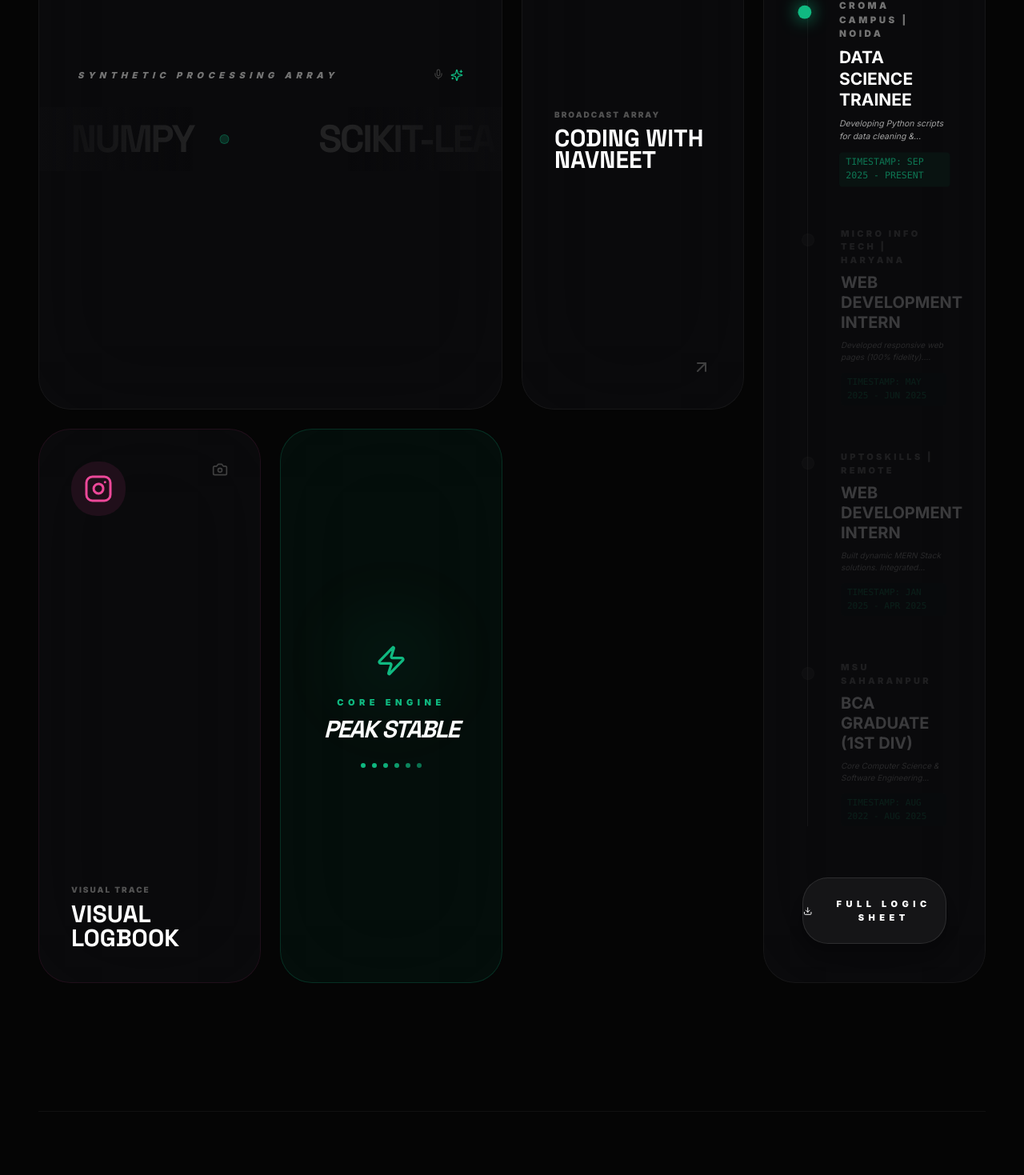
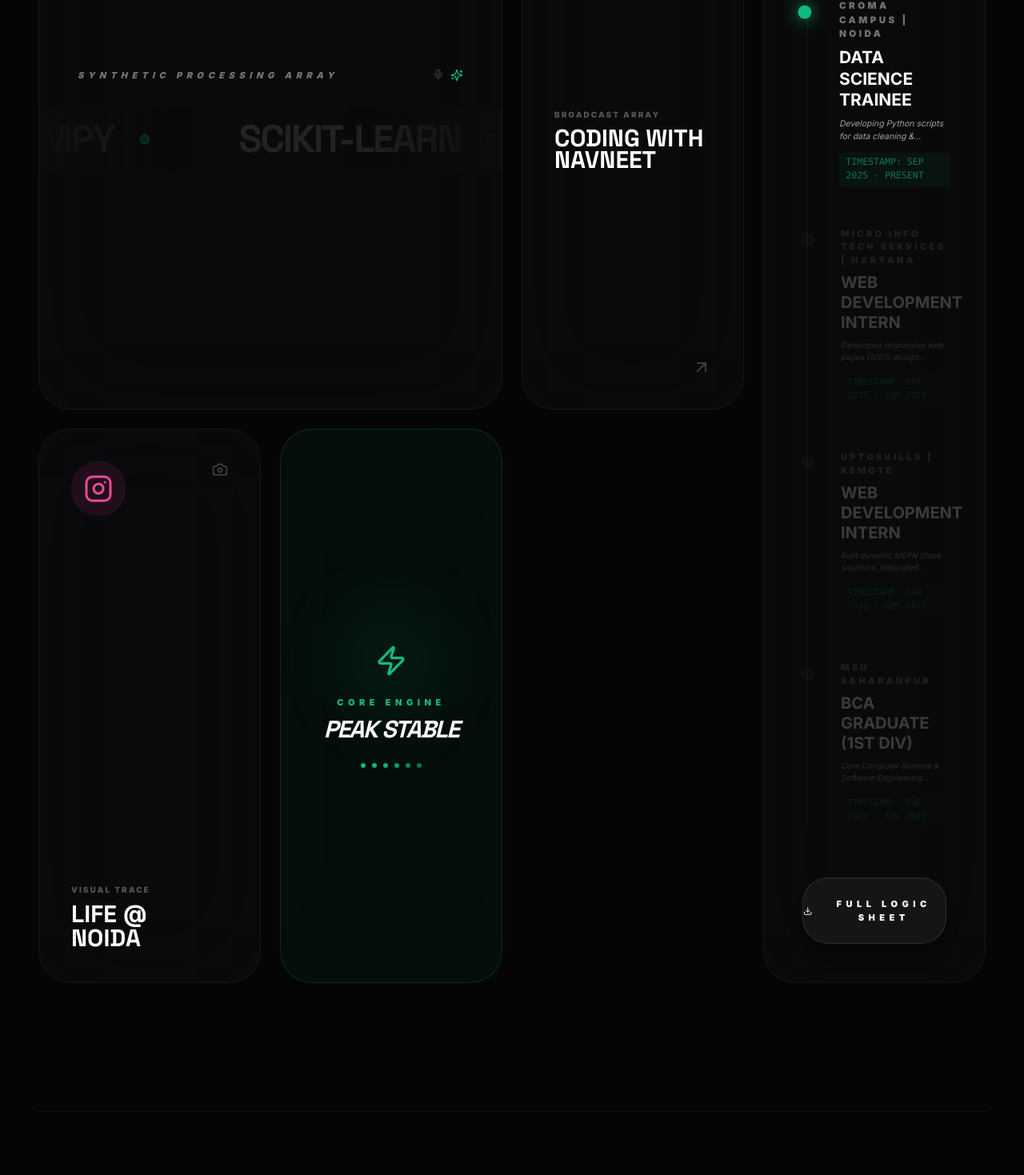
Before and after one commit to NavneetSharmaProgrammer/NavneetSharmaProgrammer.github.io, a React (Vite) app: page / in a window 1280 px wide. Shown: the part 2113-3582 px from the top of the page at 80% size. Built offline with nearby package versions, Linux system fonts and the light colour scheme.

Commit message:
Fix: Update profile role, add phone number, and enhance project descriptions

```diff
--- a/App.tsx
+++ b/App.tsx
@@ -31,7 +31,8 @@ import {
   Wifi,
   Download,
   MapPin,
-  Mail
+  Mail,
+  MessageCircle
 } from 'lucide-react';
 import { motion, useScroll, useTransform, AnimatePresence, Variants, useSpring, useMotionValue } from 'framer-motion';
 import { PROFILE, PROJECTS, SKILL_CATEGORIES } from './constants';
@@ -214,7 +215,7 @@ const App: React.FC = () => {
     "Python", "SQL", "Power BI", "Pandas", "NumPy", "Scikit-Learn", "LLMs", "LangChain",
     "PyTorch", "Flask", "FFmpeg", "ElevenLabs", "Matplotlib", "Seaborn", "Git", "Jupyter",
     "TensorFlow", "XGBoost", "HuggingFace", "FastAPI", "PostgreSQL", "React", "D3.js",
-    "NLP", "Regression", "DAX", "MERN Stack", "VBA", "Tableau", "OpenCV"
+    "NLP", "Regression", "DAX", "MERN Stack", "VBA", "Tableau", "OpenCV", "Tailwind CSS", "Redux.js"
   ], []);
 
   const gridVariants: Variants = {
@@ -309,7 +310,7 @@ const App: React.FC = () => {
                 <p className="text-neutral-400 text-2xl max-w-xl font-medium leading-relaxed">
                   Navneet Sharma here. {PROFILE.summary}
                 </p>
-                <p className="text-emerald-500 text-[11px] font-black uppercase tracking-widest bg-emerald-500/5 px-4 py-2 rounded-xl inline-block border border-emerald-500/20">
+                <p className="text-emerald-500 text-[11px] font-black uppercase tracking-widest bg-emerald-500/5 px-4 py-2 rounded-xl inline-block border border-emerald-500/20 shadow-[0_0_15px_rgba(16,185,129,0.2)]">
                   {PROFILE.currentStatus}
                 </p>
               </div>
@@ -500,10 +501,10 @@ const App: React.FC = () => {
                <div className="absolute left-1.5 top-0 bottom-0 w-px bg-white/5 group-hover:bg-emerald-500/30 transition-all duration-1000" />
 
                {[
-                 { inst: "Croma Campus | Noida", role: "Data Science Trainee", date: "SEP 2025 - PRESENT", active: true, log: "Developing Python scripts for data cleaning & predictive modeling. Mastered Power BI DAX." },
-                 { inst: "Micro Info Tech | Haryana", role: "Web Development Intern", date: "MAY 2025 - JUN 2025", active: false, log: "Developed responsive web pages (100% fidelity). Implemented Git workflows." },
-                 { inst: "UptoSkills | Remote", role: "Web Development Intern", date: "JAN 2025 - APR 2025", active: false, log: "Built dynamic MERN Stack solutions. Integrated Redux.js state management." },
-                 { inst: "MSU Saharanpur", role: "BCA Graduate (1st Div)", date: "AUG 2022 - AUG 2025", active: false, log: "Core Computer Science & Software Engineering modules." }
+                 { inst: "Croma Campus | Noida", role: "Data Science Trainee", date: "SEP 2025 - PRESENT", active: true, log: "Developing Python scripts for data cleaning & predictive modeling (Regression/Classification). Mastered Power BI DAX & Dashboard design." },
+                 { inst: "Micro Info Tech Services | Haryana", role: "Web Development Intern", date: "MAY 2025 - JUN 2025", active: false, log: "Developed responsive web pages (100% design fidelity). Implemented Git workflows, reducing merge conflicts by 20%." },
+                 { inst: "UptoSkills | Remote", role: "Web Development Intern", date: "JAN 2025 - APR 2025", active: false, log: "Built dynamic MERN Stack solutions. Integrated Redux.js state management & backend APIs." },
+                 { inst: "MSU Saharanpur", role: "BCA Graduate (1st Div)", date: "AUG 2022 - AUG 2025", active: false, log: "Core Computer Science & Software Engineering modules. Graduated with First Division honors." }
                ].map((exp, idx) => (
                  <div key={idx} className={`pl-12 relative transition-all duration-700 ${exp.active ? 'opacity-100 scale-105' : 'opacity-20 group-hover:opacity-60'}`}>
                     <div className={`absolute left-[-1.5px] top-2 w-4 h-4 rounded-full ${exp.active ? 'bg-emerald-500 shadow-[0_0_20px_rgba(16,185,129,1)]' : 'bg-neutral-800 border border-white/5'}`} />
@@ -538,7 +539,7 @@ const App: React.FC = () => {
              </div>
              <div className="relative z-10 mt-6">
                <p className="text-[10px] font-black uppercase text-neutral-600 mb-2 tracking-[0.2em]">Visual Trace</p>
-               <h4 className="text-3xl font-display font-black uppercase leading-none group-hover:text-glow-pink">Visual <br/> Logbook</h4>
+               <h4 className="text-3xl font-display font-black uppercase leading-none group-hover:text-glow-pink">Life @ <br/> Noida</h4>
              </div>
           </motion.a>
 
@@ -548,7 +549,7 @@ const App: React.FC = () => {
           >
             <div className="relative mx-auto mb-6">
                <Zap size={40} className="text-emerald-500 group-hover:animate-bounce relative z-10" />
-               <div className="absolute inset-0 bg-emerald-500/40 blur-2xl rounded-full scale-150 animate-pulse" />
+               <div className="absolute inset-0 bg-emerald-500/40 blur-2xl rounded-full scale-150 animate-pulse shadow-[0_0_20px_rgba(16,185,129,0.5)]" />
             </div>
             <p className="text-[11px] font-black uppercase tracking-[0.5em] text-emerald-500">Core Engine</p>
             <p className="text-3xl font-display font-black text-white mt-2 uppercase italic tracking-tighter">Peak Stable</p>
@@ -618,9 +619,13 @@ const App: React.FC = () => {
 
         <footer className="mt-40 pt-20 border-t border-white/5 flex flex-col md:flex-row justify-between items-center gap-16 mb-24">
            <div className="flex flex-wrap justify-center md:justify-start gap-12">
-              <div className="flex items-center gap-4 text-neutral-400">
+              <div className="flex items-center gap-4 text-neutral-400 hover:text-emerald-500 transition-colors">
                 <Mail size={18} className="text-emerald-500" />
                 <span className="text-[11px] font-black uppercase tracking-widest">{PROFILE.email}</span>
+              </div>
+              <div className="flex items-center gap-4 text-neutral-400 hover:text-emerald-500 transition-colors">
+                <MessageCircle size={18} className="text-emerald-500" />
+                <a href={PROFILE.whatsapp} target="_blank" className="text-[11px] font-black uppercase tracking-widest">Connect on WhatsApp</a>
               </div>
               <div className="flex items-center gap-4 text-neutral-400">
                 <MapPin size={18} className="text-emerald-500" />
--- a/constants.tsx
+++ b/constants.tsx
@@ -22,15 +22,16 @@ export interface Certification {
 
 export const PROFILE = {
   name: "Navneet Sharma",
-  role: "Aspiring Data Scientist & Full-Stack Developer",
+  role: "Data Scientist | AI/ML Engineer | Data Analyst",
   location: "NOIDA, UTTAR PRADESH",
   email: "navneetsharmaprogrammer@gmail.com",
+  phone: "+91-8630066072",
   systemId: "NS_8630066072",
-  linkedIn: "https://www.linkedin.com/in/navneetsharma-590862241",
+  linkedIn: "https://www.linkedin.com/in/navneet-sharma-590862241/",
   youtube: "https://www.youtube.com/@CodingWithNavneet",
   github: "https://github.com/NavneetSharmaProgrammer",
   instagram: "https://www.instagram.com/navneet_sharma_/",
-  // CURRENT RESUME URL
+  whatsapp: "https://wa.me/918630066072",
   resumeUrl: "https://drive.google.com/file/d/17NcRr-YBBp9gAW5n9evWhQsAHjQHKI7Q/view?usp=sharing",
   summary: "Aspiring Data Scientist & Full-Stack Developer with a First Division BCA. Specializing in AI/ML Pipelines and Power BI Analytics.",
   currentStatus: "Current: Data Science Trainee @ Croma Campus Pvt. Ltd."
@@ -67,7 +68,7 @@ export const PROJECTS: Project[] = [
   {
     id: "thrift-by-musk",
     title: "THRIFT BY MUSK",
-    description: "Sustainable fashion resale platform designed for peer-to-peer clothing exchange.",
+    description: "Sustainable fashion resale platform promoting circular economy through peer-to-peer clothing exchange.",
     tags: ["E-COMMERCE", "MERN"],
     imageUrl: "https://images.unsplash.com/photo-1556740738-b6a63e27c4df?auto=format&fit=crop&q=80&w=800",
     link: "https://thriftbymusk.vercel.app/",
@@ -87,14 +88,14 @@ export const SKILL_CATEGORIES: SkillCategory[] = [
   },
   {
     title: "Frontend/Full-Stack",
-    skills: ["React.js / Next.js", "Redux.js", "Tailwind CSS"]
+    skills: ["React.js / Next.js", "Redux.js", "Tailwind CSS", "Git Workflows"]
   }
 ];
 
 export const CERTIFICATIONS: Certification[] = [
-  { title: "Data Science Professional", issuer: "Croma Campus", date: "Present" },
+  { title: "Data Science Professional", issuer: "Croma Campus", date: "SEP 2025 - PRESENT" },
   { title: "Python Bootcamp: Zero to Hero", issuer: "CodeWithHarry", date: "SEP 2025" },
-  { title: "Web Development Internship", issuer: "Micro Info Tech (MITS206093)", date: "JUN 2025" },
+  { title: "Web Development Internship (MITS206093)", issuer: "Micro Info Tech Services", date: "JUN 2025" },
   { title: "TCS iON Career Edge", issuer: "Tata Consultancy Services", date: "JAN 2025" },
   { title: "Responsive Web Design", issuer: "freeCodeCamp", date: "DEC 2024" }
 ];
```
